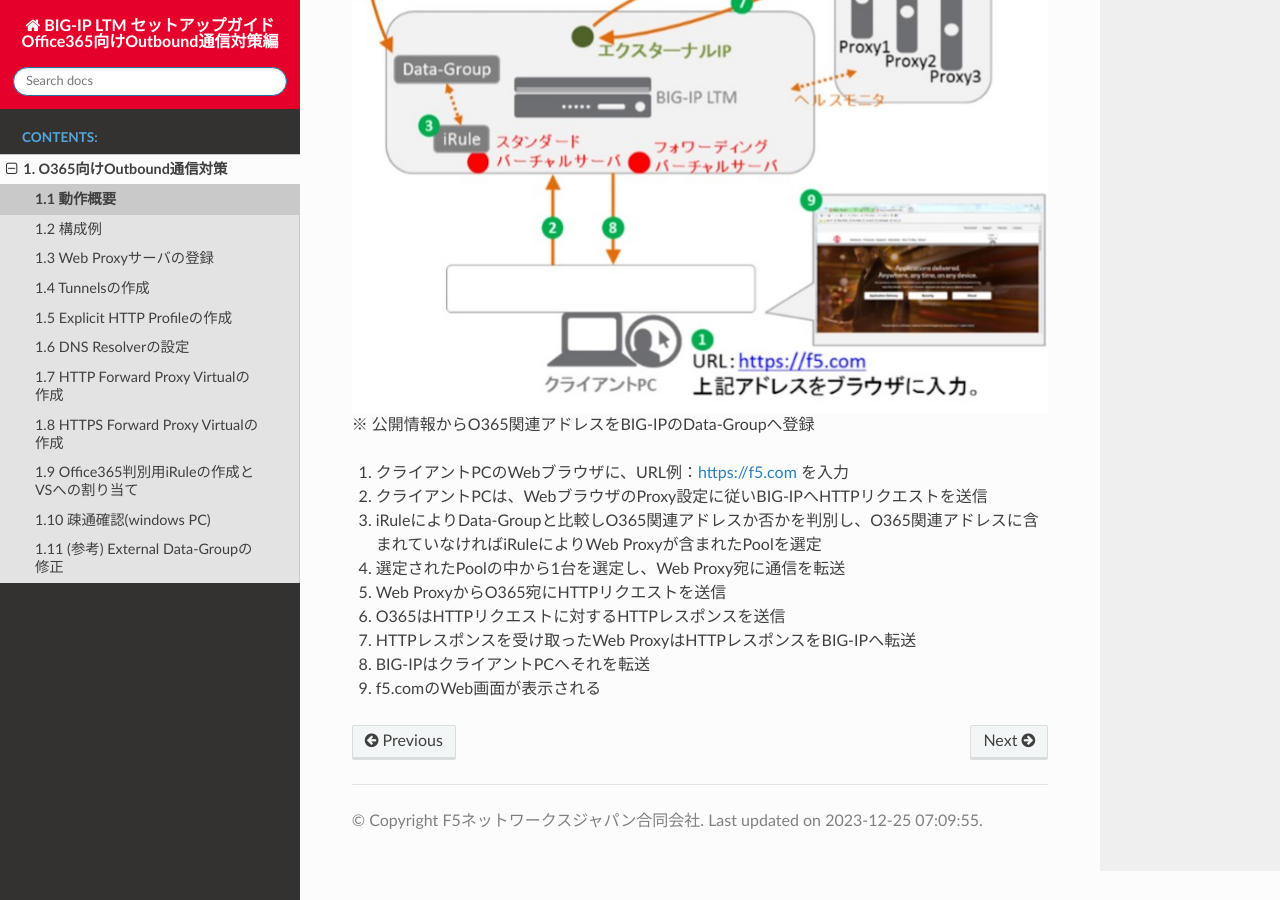
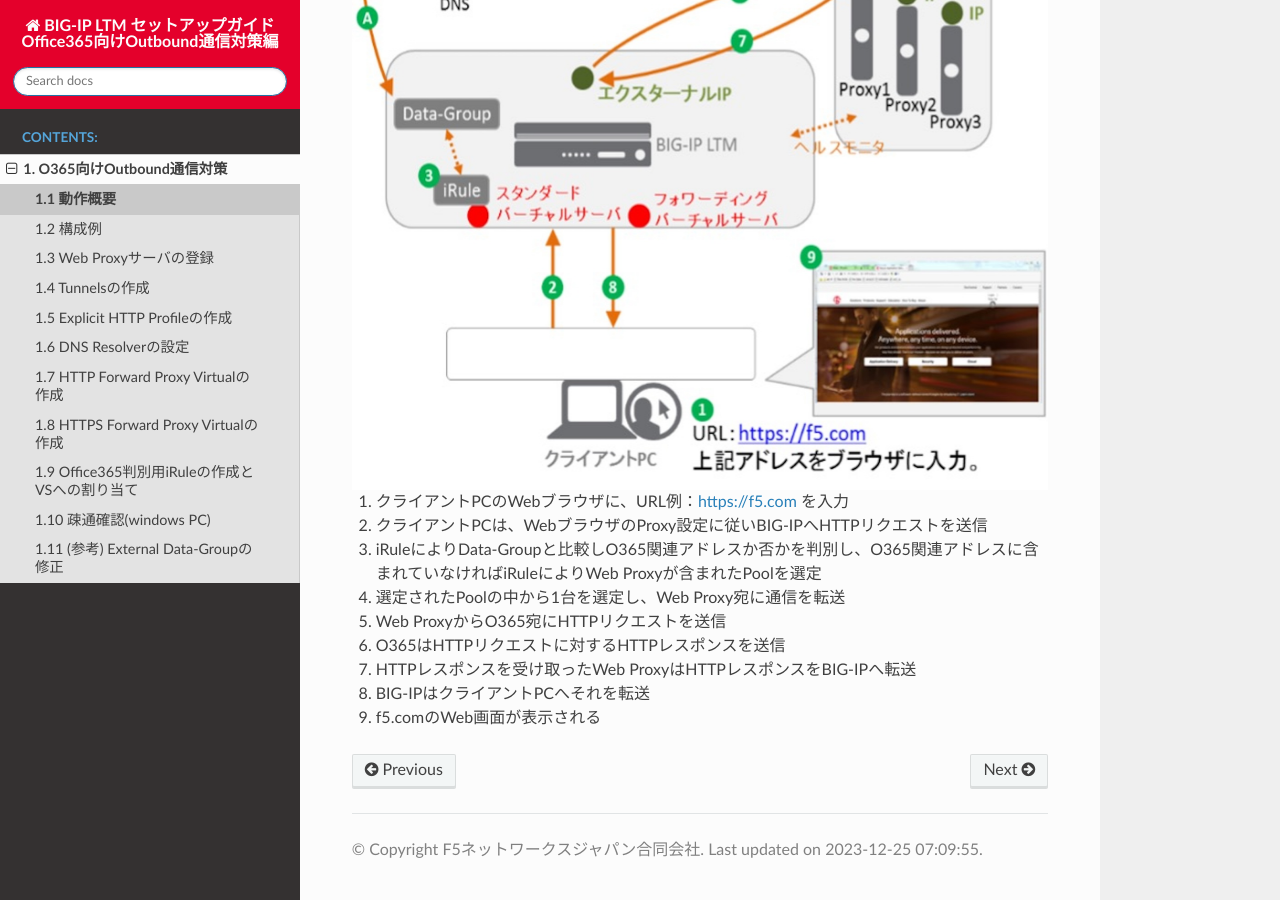
Before and after one commit to BeF5/f5j-local-breakout, a Sphinx documentation site: the page built from docs/content02/module01/module01.rst, in a window 1280 px wide and 900 px high, scrolled down 1458 px. Built offline with Sphinx 7.4.7 and the Read the Docs theme 2.0.0, drawn with Linux system fonts in a browser that asks for light colours.

Commit message:
Update module01.rst

```diff
--- a/docs/content02/module01/module01.rst
+++ b/docs/content02/module01/module01.rst
@@ -26,9 +26,8 @@
 2. 通常Webサイト宛通信
 
 .. figure:: images/Picture2.jpg
+   :scale: 50%
    :align: center
-
-※ 公開情報からO365関連アドレスをBIG-IPのData-Groupへ登録
 
 
 1. クライアントPCのWebブラウザに、URL例：`https://f5.com <https://f5.com/>`_ を入力
```
